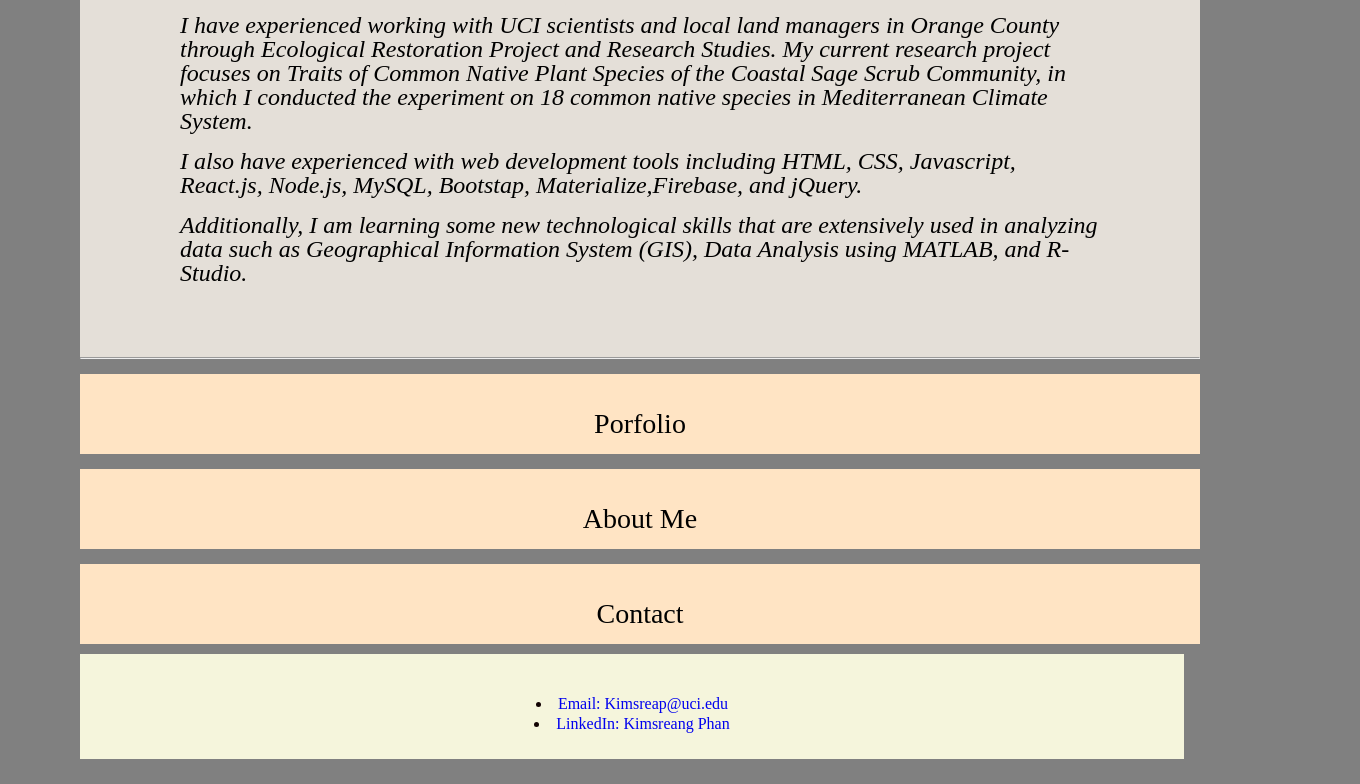
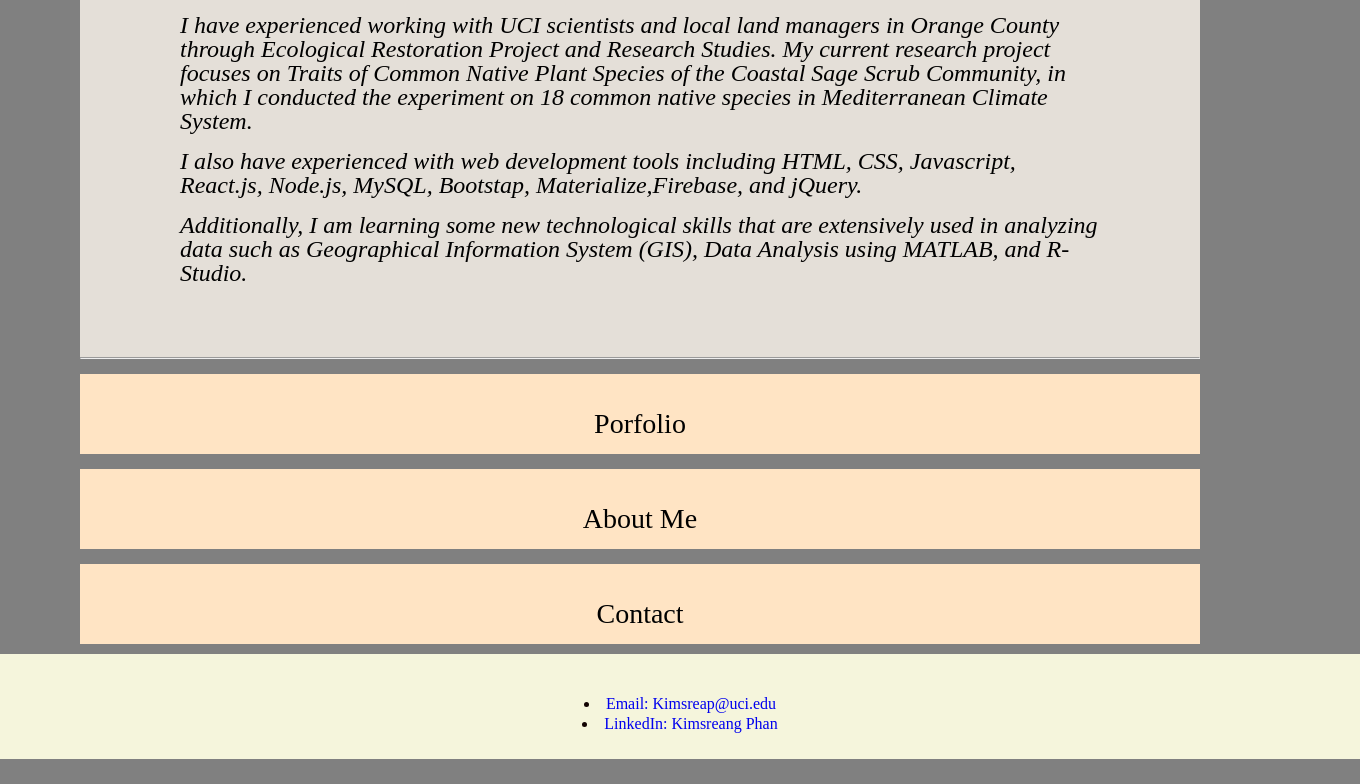
Before and after one commit to kimsreap/Responsive-Portfolio, a plain HTML site: page index.html in a window 1280 px wide. Shown: the part 1255-2039 px from the top of the page, 1360 px wide, since content can reach past the window. Drawn offline with Linux system fonts and the light colour scheme.

Commit message:
change footer margin

```diff
--- a/assets/style.css
+++ b/assets/style.css
@@ -109,12 +109,11 @@ header nav ul li a {
 }
 
 footer {
-    width:calc(100% - 20%);
+    width:100%;
     height: 25px;
     padding: 40px 40px;
     margin-top: 20px;
     background-color: rgb(165, 157, 157);
-    margin:0 80px 25px 80px;
     text-align: center;
     line-height: 25px;
 }
```
